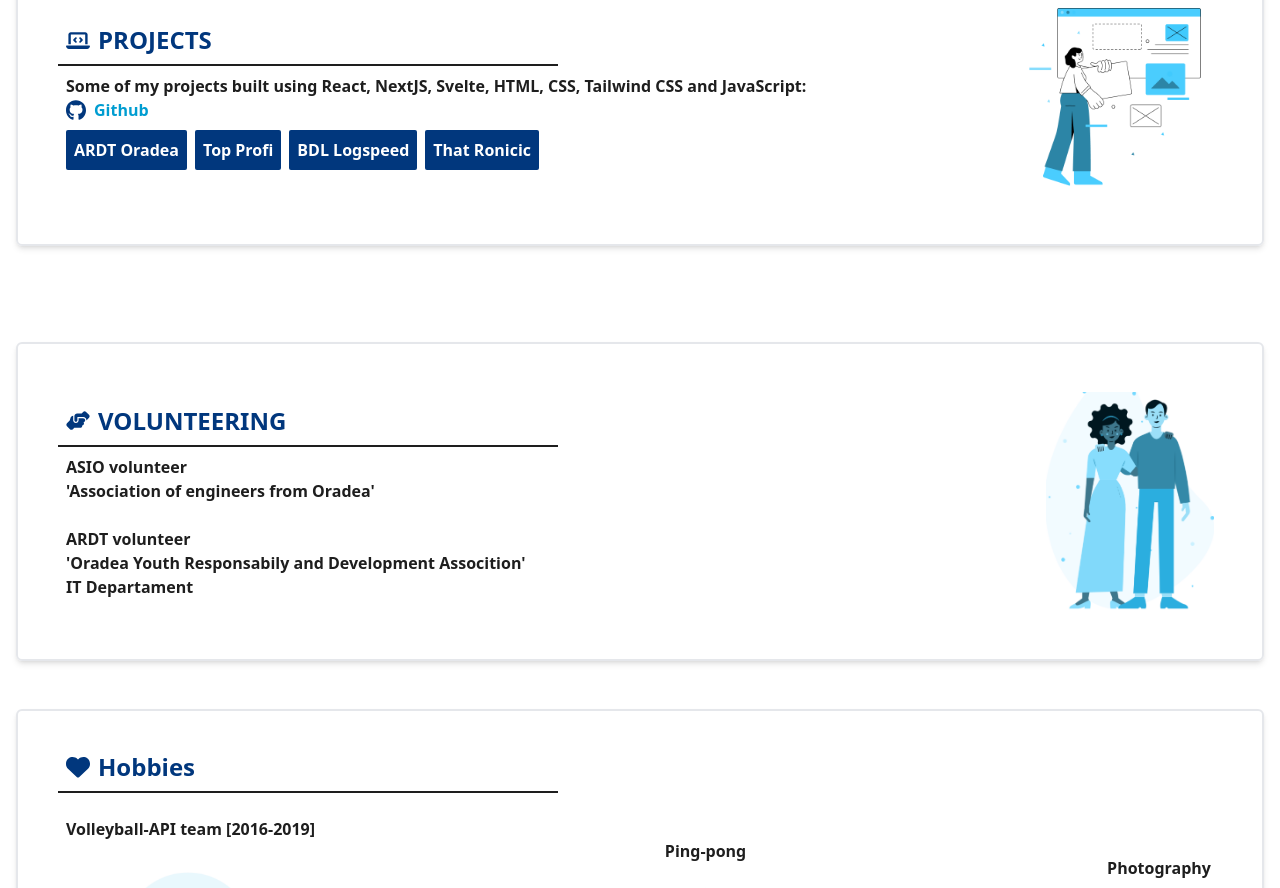
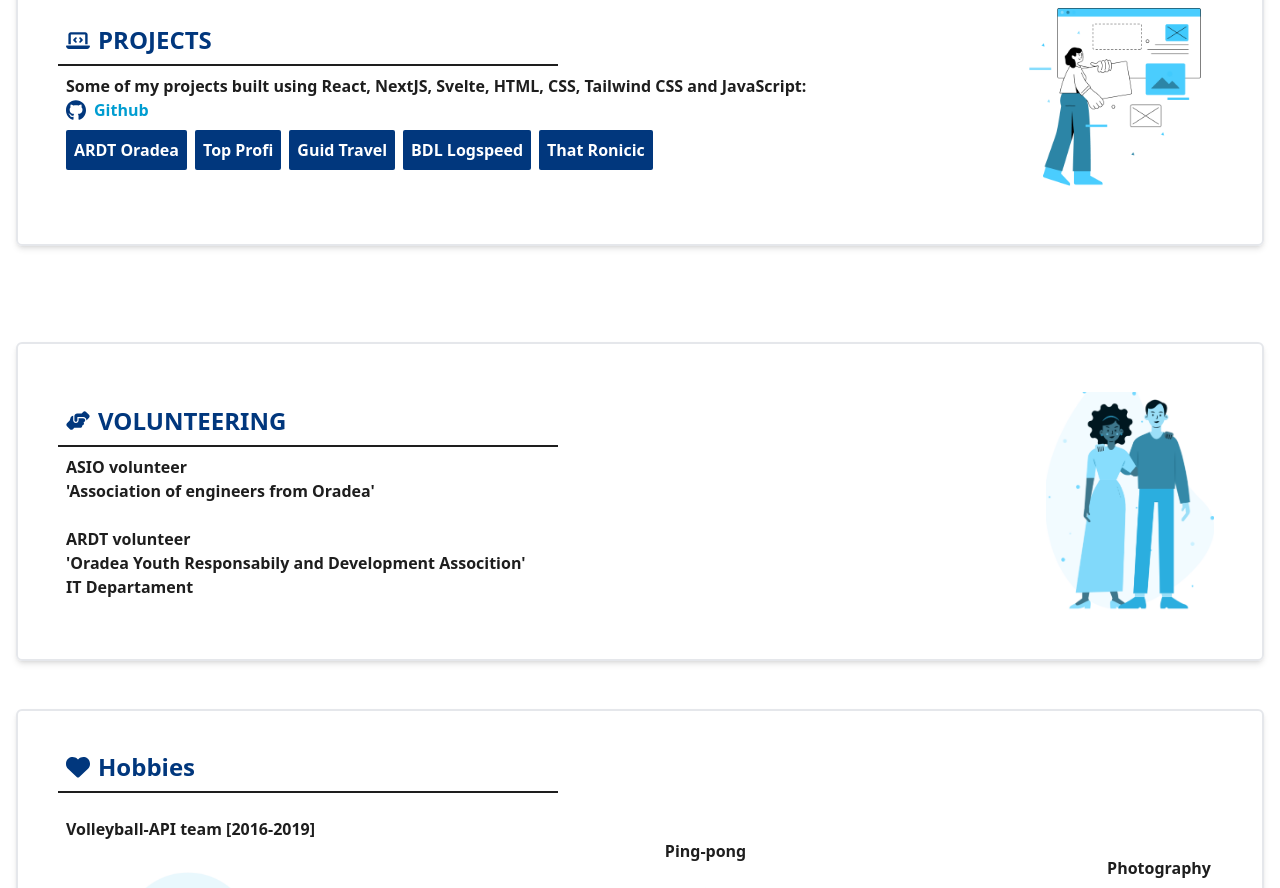
Before and after one commit to MedeeaCriste/PersonalCV, a React (Create React App) app: page / in a window 1280 px wide. Shown: the part 1960-2848 px from the top of the page. Built offline with nearby package versions, Linux system fonts and the light colour scheme.

Commit message:
added one more project

```diff
--- a/src/Components/Projects.tsx
+++ b/src/Components/Projects.tsx
@@ -20,6 +20,7 @@ export default function Projects() {
          <div className='flex gap-2 mt-2'>
          <a className='bg-[#01377d] text-white p-2 rounded-sm w-fit' href="https://ardtoradea.ro">ARDT Oradea</a>
          <a className='bg-[#01377d] text-white p-2 rounded-sm w-fit' href="https://top-profi.eu">Top Profi</a>
+         <a className='bg-[#01377d] text-white p-2 rounded-sm w-fit' href="https://guid-travel-app.vercel.app">Guid Travel</a>
          <a className='bg-[#01377d] text-white p-2 rounded-sm w-fit' href="https://bddlogspeed.ro">BDL Logspeed</a>
          <a className='bg-[#01377d] text-white p-2 rounded-sm w-fit' href="https://afromed-ronicicul.web.app">That Ronicic</a>
          </div>
```
